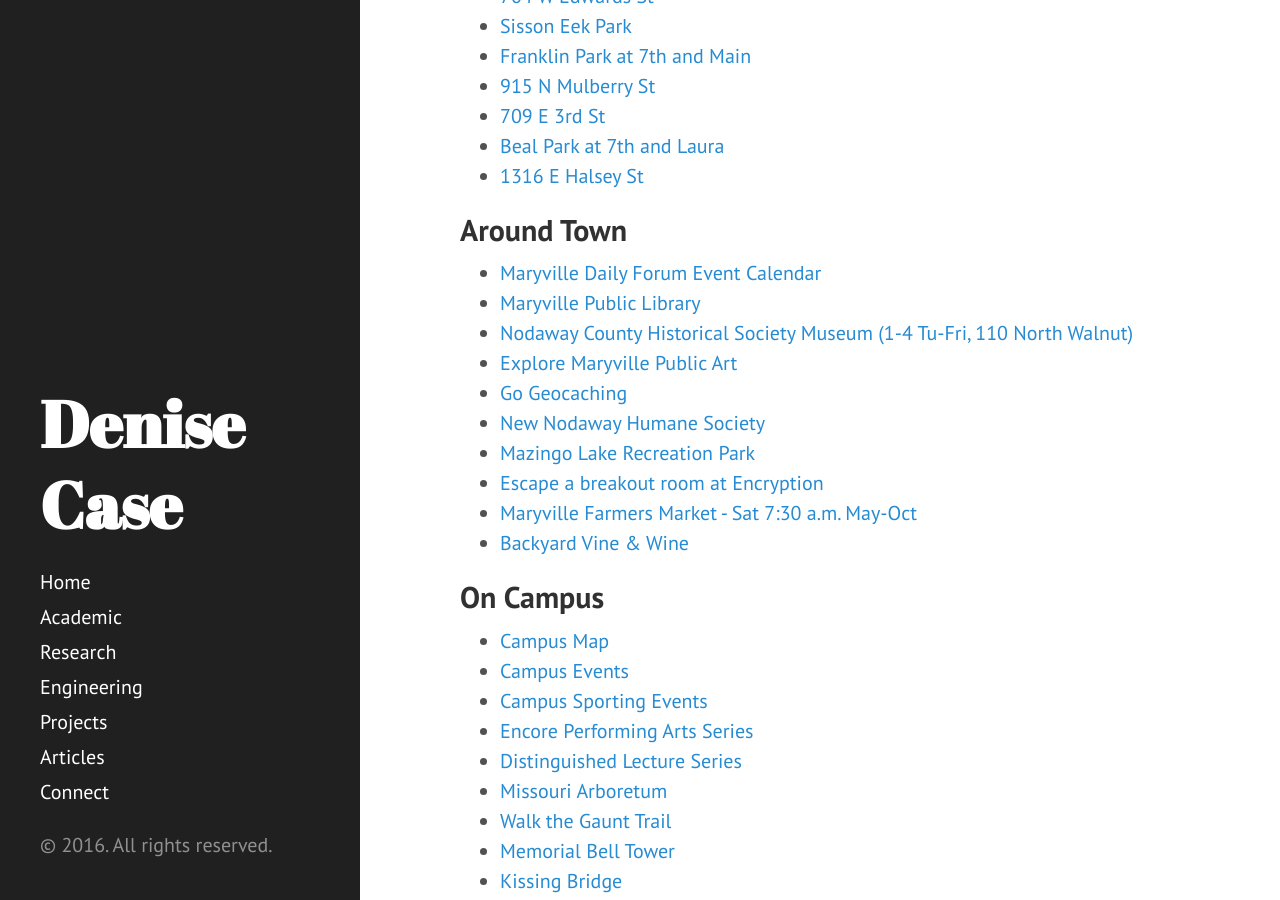
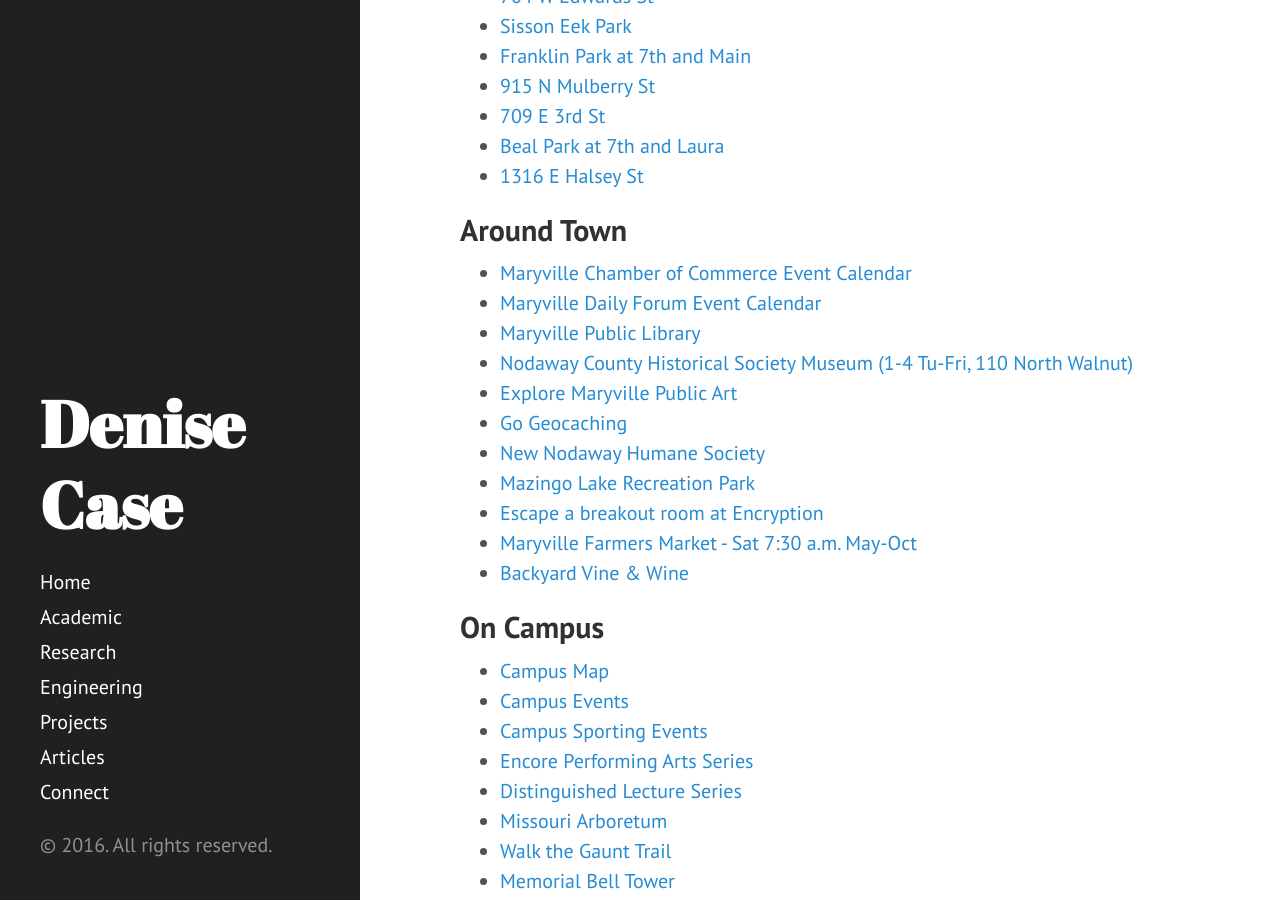
Before and after one commit to denisecase/denisecase.github.io, a Jekyll site: the page built from _posts/2016-09-20-exploring-maryville.md, in a window 1280 px wide and 900 px high, scrolled down 905 px. Built offline with Jekyll 4.4.1, drawn with Linux system fonts in a browser that asks for light colours; comment, search, counter and statistics services are not loaded.

Commit message:
Update 2016-09-20-exploring-maryville.md

```diff
--- a/_posts/2016-09-20-exploring-maryville.md
+++ b/_posts/2016-09-20-exploring-maryville.md
@@ -24,6 +24,7 @@
 
 ## Around Town
 
+- [Maryville Chamber of Commerce Event Calendar](http://cca.maryvillechamber.com/evtlistingmainsearch.aspx?&class=b)
 - [Maryville Daily Forum Event Calendar](http://www.maryvilledailyforum.com/calendar/)
 - [Maryville Public Library](http://www.maryvillepubliclibrary.lib.mo.us/)
 - [Nodaway County Historical Society Museum (1-4 Tu-Fri, 110 North Walnut)](http://nodawaymuseumresea.wixsite.com/nchs)
```
